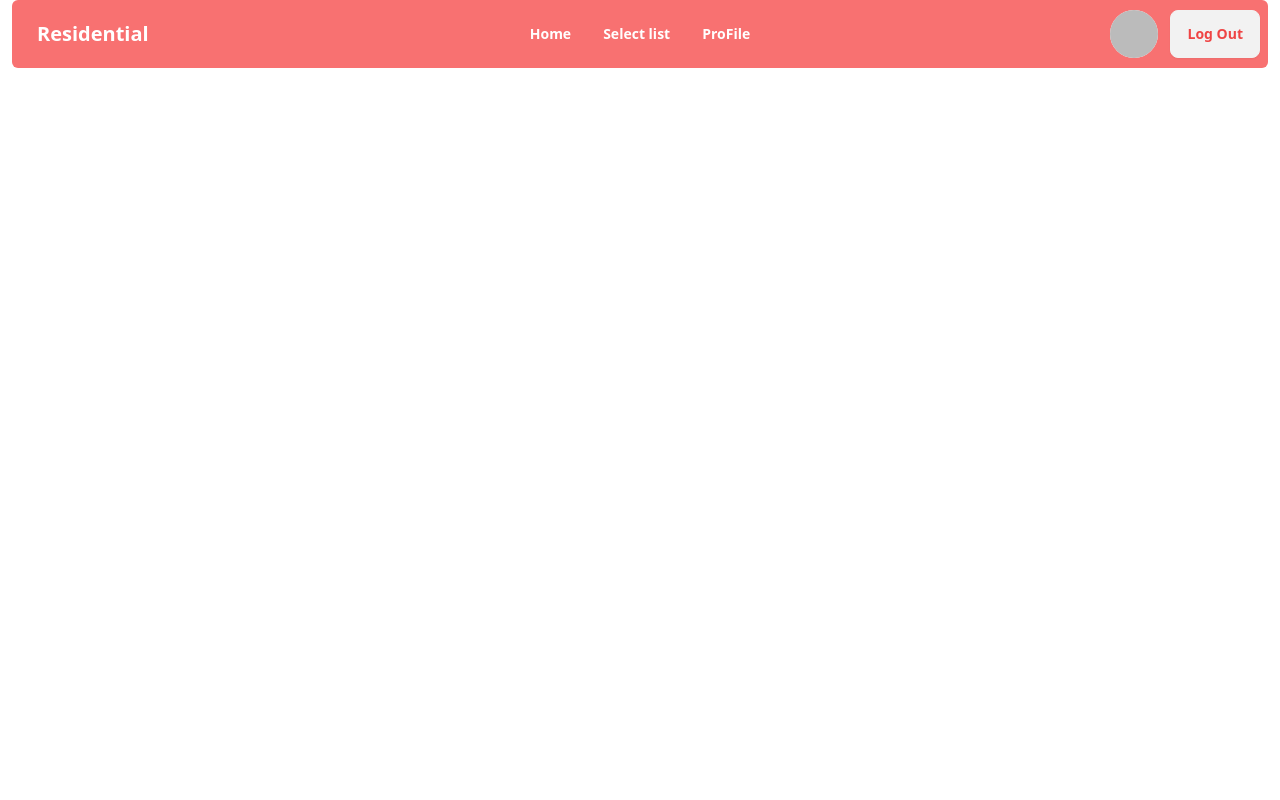
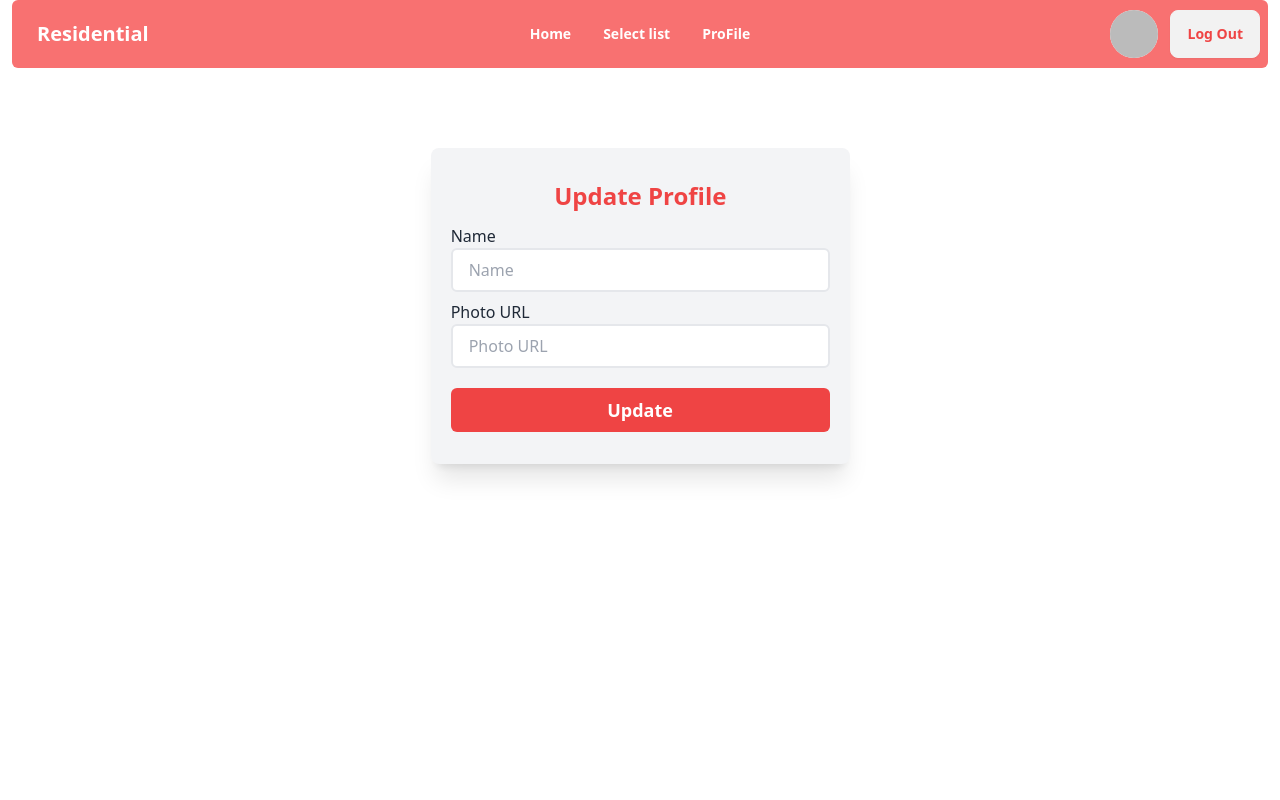
Before and after one commit to Masudur400/assignment-nine, a React (Vite) app: page /updateProfile in a window 1280 px wide. Shown: the top 800 px of the page. Built offline with nearby package versions, Linux system fonts and the light colour scheme; no server answers; sample sign-in values are in the browser's storage.

Commit message:
last update

```diff
--- a/src/assets/components/Providers/AuthProvider.jsx
+++ b/src/assets/components/Providers/AuthProvider.jsx
@@ -1,6 +1,7 @@
 import { createContext, useEffect, useState } from "react";
 import { GithubAuthProvider, GoogleAuthProvider, createUserWithEmailAndPassword, getAuth, onAuthStateChanged, signInWithEmailAndPassword, signInWithPopup, signOut } from "firebase/auth";
 import app from "../Firebase/Firebase.config";
+import UpdateProfile from "../UpdateProfile/UpdateProfile";
 
 
 
@@ -36,6 +37,15 @@ const githubLogin = () =>{
     return signInWithPopup(auth, githubProvider);
 }
 
+const updateProfile = (name, photo) =>{
+    setLoading(true);
+    return UpdateProfile(user,{
+        displayName : name,
+        photoURL : photo
+    })
+
+}
+
 
 
 const logOut = () =>{
@@ -62,6 +72,7 @@ useEffect(()=>{
         loading,
         googleLogin,
         githubLogin,
+        updateProfile,
 
     }
 
--- a/src/assets/components/UpdateProfile/UpdateProfile.jsx
+++ b/src/assets/components/UpdateProfile/UpdateProfile.jsx
@@ -1,12 +1,43 @@
+import { useContext } from "react";
+import { AuthContext } from "../Providers/AuthProvider";
+
 
 
 
 const UpdateProfile = () => {
+    const { updateProfile, user } = useContext(AuthContext)
+
+    const handleUpdate = e => {
+        e.preventDefault()
+        const name = e.target.name.value
+        const photo = e.target.photo.value
+
+        updateProfile(name, photo)
+            .then(result => {
+                console.log(result.use)
+            })
+            .catch(error => {
+                console.log(error)
+            })
+    }
 
 
 
     return (
         <div className="min-h-screen">
+            <div data-aos="zoom-in-down" className="w-4/5 lg:w-1/3 md:w-2/3 mx-auto bg-gray-100 shadow-xl p-5 rounded-lg my-20">
+                <h2 className="text-2xl font-bold text-center text-red-500 animate__animated animate__rubberBand  my-3">Update Profile</h2>
+
+                <form onSubmit={handleUpdate} >
+                    <p>Name</p>
+                    <input className="border-2 rounded-md w-full px-4 py-2 mb-2" type="text" name="name" placeholder="Name" id="name"   />
+
+                    <p>Photo URL</p>
+                    <input className="border-2 rounded-md w-full px-4 py-2 mb-2" type="text" name="photo" placeholder="Photo URL" id="photo" />
+
+                    <input className=" rounded-md hover:bg-red-400 bg-red-500 w-full px-4 py-2 text-center font-bold text-lg text-white my-3" type="submit" value="Update" />
+                </form>
+            </div>
 
         </div>
     );
--- a/src/assets/components/profile/Profile.jsx
+++ b/src/assets/components/profile/Profile.jsx
@@ -6,7 +6,7 @@ import { AuthContext } from "../Providers/AuthProvider";
 const Profile = () => {
 
     const {user} = useContext(AuthContext)
-    console.log(user)
+
 
     return (
         <div className="min-h-screen">
```
